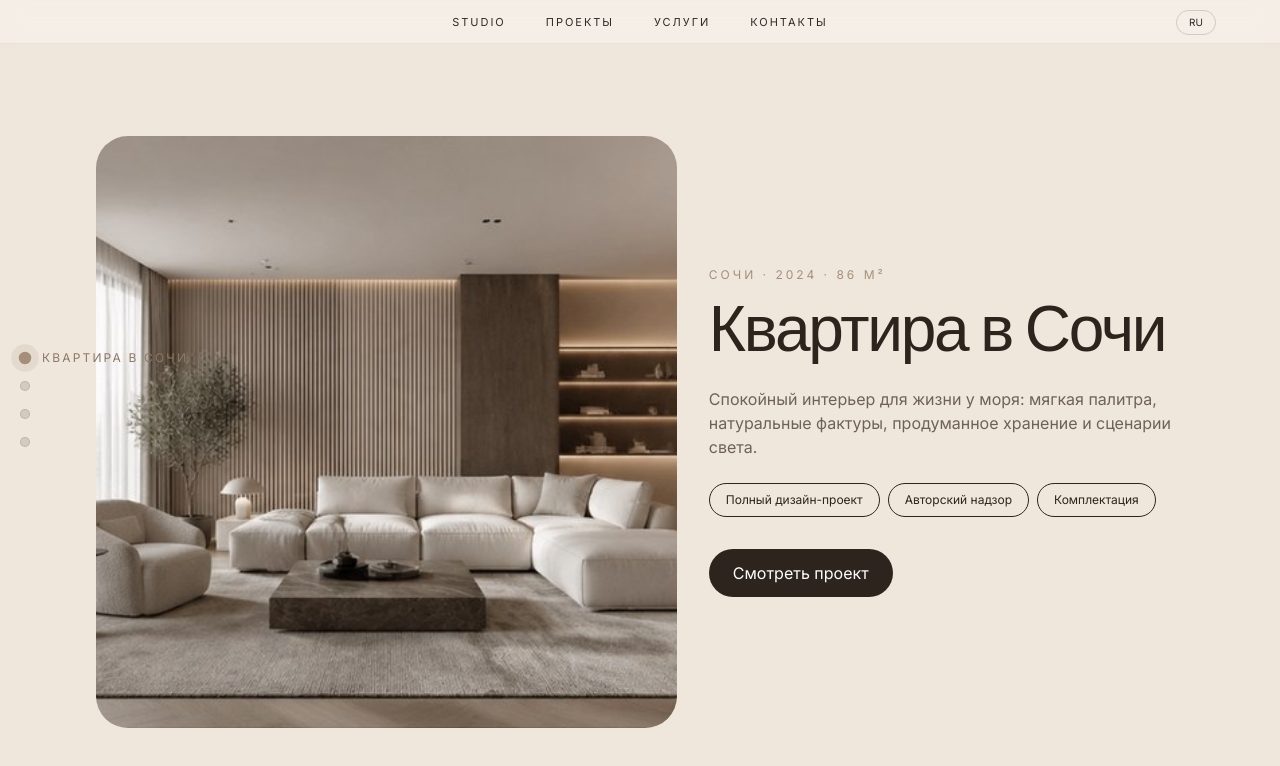
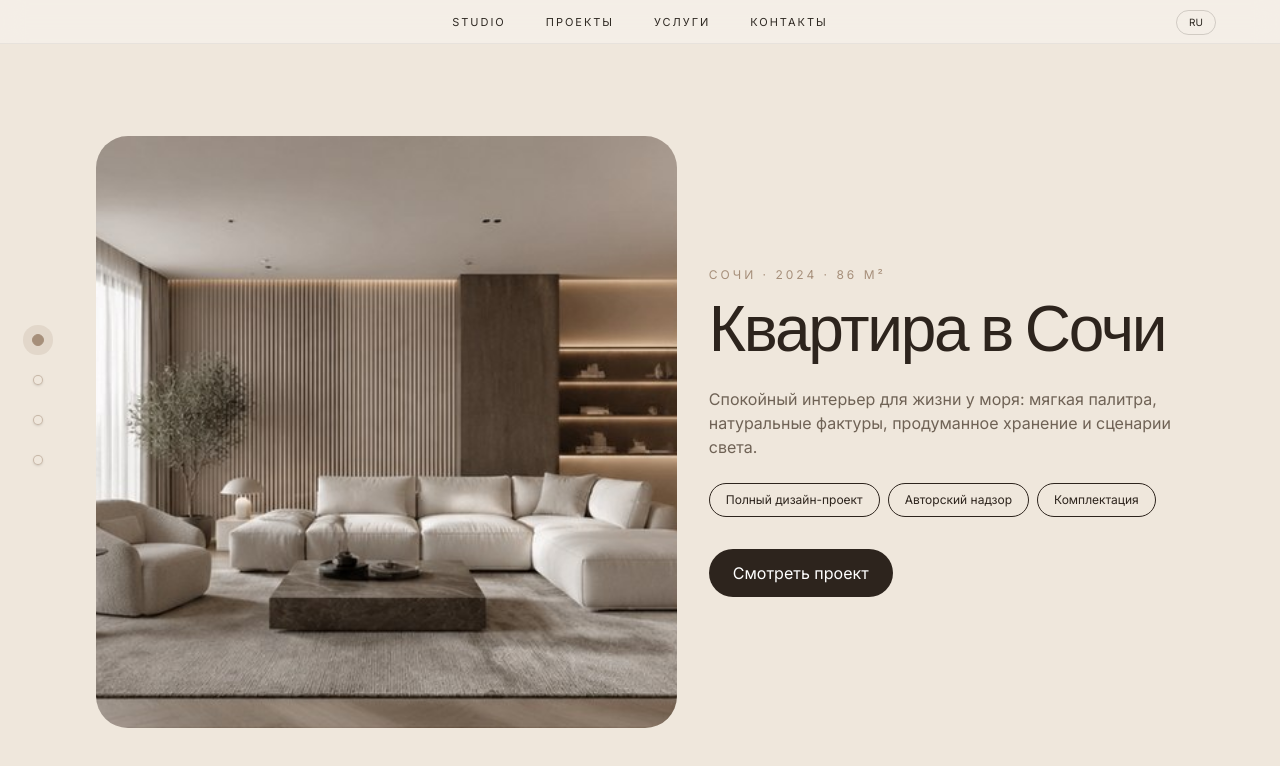
Before and after one commit to pacman-codes/zoya-interior, a Next.js app: page /projects in a window 1280 px wide. Shown: the top 766 px of the page. Built offline with nearby package versions, Linux system fonts and the light colour scheme.

Commit message:
checkpoint: before liquid glass side navigation

```diff
--- a/src/components/layout/HomePresentationScroll.tsx
+++ b/src/components/layout/HomePresentationScroll.tsx
@@ -103,7 +103,7 @@ export function HomePresentationScroll({ children, initialSlide = 0 }: Props) {
         </div>
       </div>
 
-      <nav className="fixed left-5 top-1/2 z-30 hidden -translate-y-1/2 flex-col gap-3 lg:flex">
+      <nav className="fixed left-6 top-1/2 z-30 hidden -translate-y-1/2 flex-col gap-3 lg:flex">
         {slides.map((label, itemIndex) => {
           const isActive = itemIndex === index;
 
@@ -112,25 +112,19 @@ export function HomePresentationScroll({ children, initialSlide = 0 }: Props) {
               key={label}
               type="button"
               onClick={() => setIndex(itemIndex)}
-              className="group flex items-center gap-3 text-left"
+              className="group relative grid h-7 w-7 place-items-center"
               aria-label={label}
             >
               <span
                 className={[
-                  "block h-2.5 w-2.5 rounded-full border transition-all duration-300",
+                  "block rounded-full border transition-all duration-300",
                   isActive
-                    ? "scale-125 border-[#a68f7a] bg-[#a68f7a] shadow-[0_0_0_6px_rgba(166,143,122,0.16)]"
-                    : "border-[#a68f7a]/55 bg-[#2d241d]/18 opacity-80 group-hover:bg-[#a68f7a]/55",
+                    ? "h-3 w-3 border-[#a68f7a] bg-[#a68f7a] shadow-[0_0_0_9px_rgba(166,143,122,0.18)]"
+                    : "h-2.5 w-2.5 border-[#a68f7a]/55 bg-[#efe7dc]/70 shadow-sm group-hover:bg-[#a68f7a]/65",
                 ].join(" ")}
               />
-              <span
-                className={[
-                  "overflow-hidden whitespace-nowrap text-xs tracking-[0.18em] uppercase transition-all duration-300",
-                  isActive
-                    ? "max-w-[220px] text-[#8d7764]"
-                    : "max-w-0 text-[#8d7764] group-hover:max-w-[220px]",
-                ].join(" ")}
-              >
+
+              <span className="pointer-events-none absolute left-9 top-1/2 -translate-y-1/2 rounded-full border border-[#ded2c4] bg-[#f4ede4]/90 px-3 py-1 text-[11px] tracking-[0.18em] whitespace-nowrap text-[#6d5d4f] uppercase opacity-0 shadow-sm backdrop-blur-md transition group-hover:opacity-100 group-focus-visible:opacity-100">
                 {label}
               </span>
             </button>
--- a/src/components/layout/ProjectsScroll.tsx
+++ b/src/components/layout/ProjectsScroll.tsx
@@ -91,7 +91,7 @@ export function ProjectsScroll({ count, labels, children }: ProjectsScrollProps)
     <div className="relative h-[100svh] overflow-hidden bg-[#efe7dc] text-[#2d241d]">
       {children(activeIndex, setActiveIndex)}
 
-      <nav className="fixed left-5 top-1/2 z-30 hidden -translate-y-1/2 flex-col gap-3 lg:flex">
+      <nav className="fixed left-6 top-1/2 z-30 hidden -translate-y-1/2 flex-col gap-3 lg:flex">
         {labels.map((label, index) => {
           const isActive = index === activeIndex;
 
@@ -100,25 +100,19 @@ export function ProjectsScroll({ count, labels, children }: ProjectsScrollProps)
               key={label}
               type="button"
               onClick={() => setActiveIndex(index)}
-              className="group flex items-center gap-3 text-left"
+              className="group relative grid h-7 w-7 place-items-center"
               aria-label={label}
             >
               <span
                 className={[
-                  'block h-2.5 w-2.5 rounded-full border transition-all duration-300',
+                  'block rounded-full border transition-all duration-300',
                   isActive
-                    ? 'scale-125 border-[#a68f7a] bg-[#a68f7a] shadow-[0_0_0_6px_rgba(166,143,122,0.16)]'
-                    : 'border-[#a68f7a]/55 bg-[#2d241d]/18 opacity-80 group-hover:bg-[#a68f7a]/55',
+                    ? 'h-3 w-3 border-[#a68f7a] bg-[#a68f7a] shadow-[0_0_0_9px_rgba(166,143,122,0.18)]'
+                    : 'h-2.5 w-2.5 border-[#a68f7a]/55 bg-[#efe7dc]/70 shadow-sm group-hover:bg-[#a68f7a]/65',
                 ].join(' ')}
               />
-              <span
-                className={[
-                  'overflow-hidden whitespace-nowrap text-xs tracking-[0.18em] uppercase transition-all duration-300',
-                  isActive
-                    ? 'max-w-[220px] text-[#8d7764]'
-                    : 'max-w-0 text-[#8d7764] group-hover:max-w-[220px]',
-                ].join(' ')}
-              >
+
+              <span className="pointer-events-none absolute left-9 top-1/2 -translate-y-1/2 rounded-full border border-[#ded2c4] bg-[#f4ede4]/90 px-3 py-1 text-[11px] tracking-[0.18em] whitespace-nowrap text-[#6d5d4f] uppercase opacity-0 shadow-sm backdrop-blur-md transition group-hover:opacity-100 group-focus-visible:opacity-100">
                 {label}
               </span>
             </button>
```
